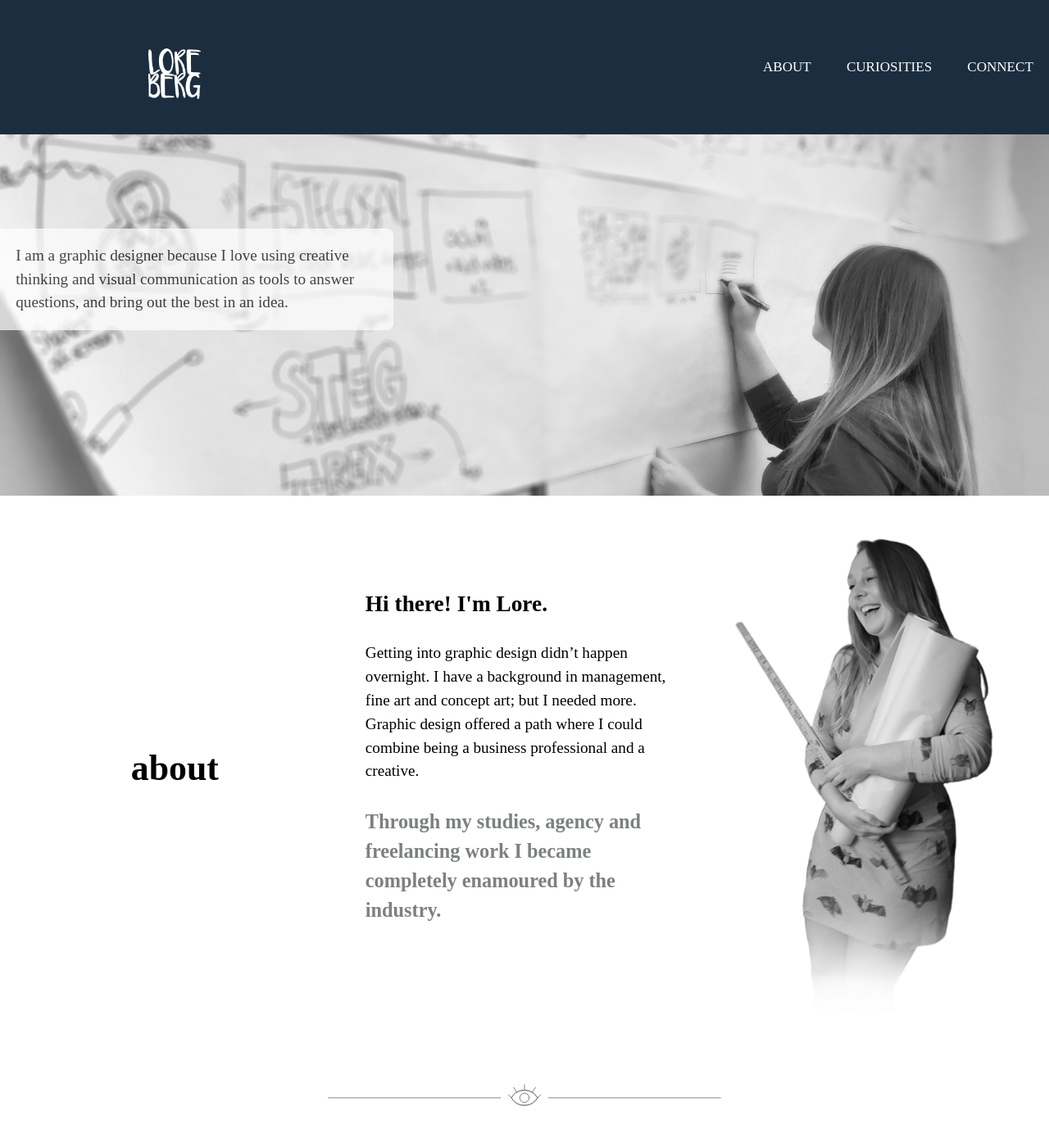
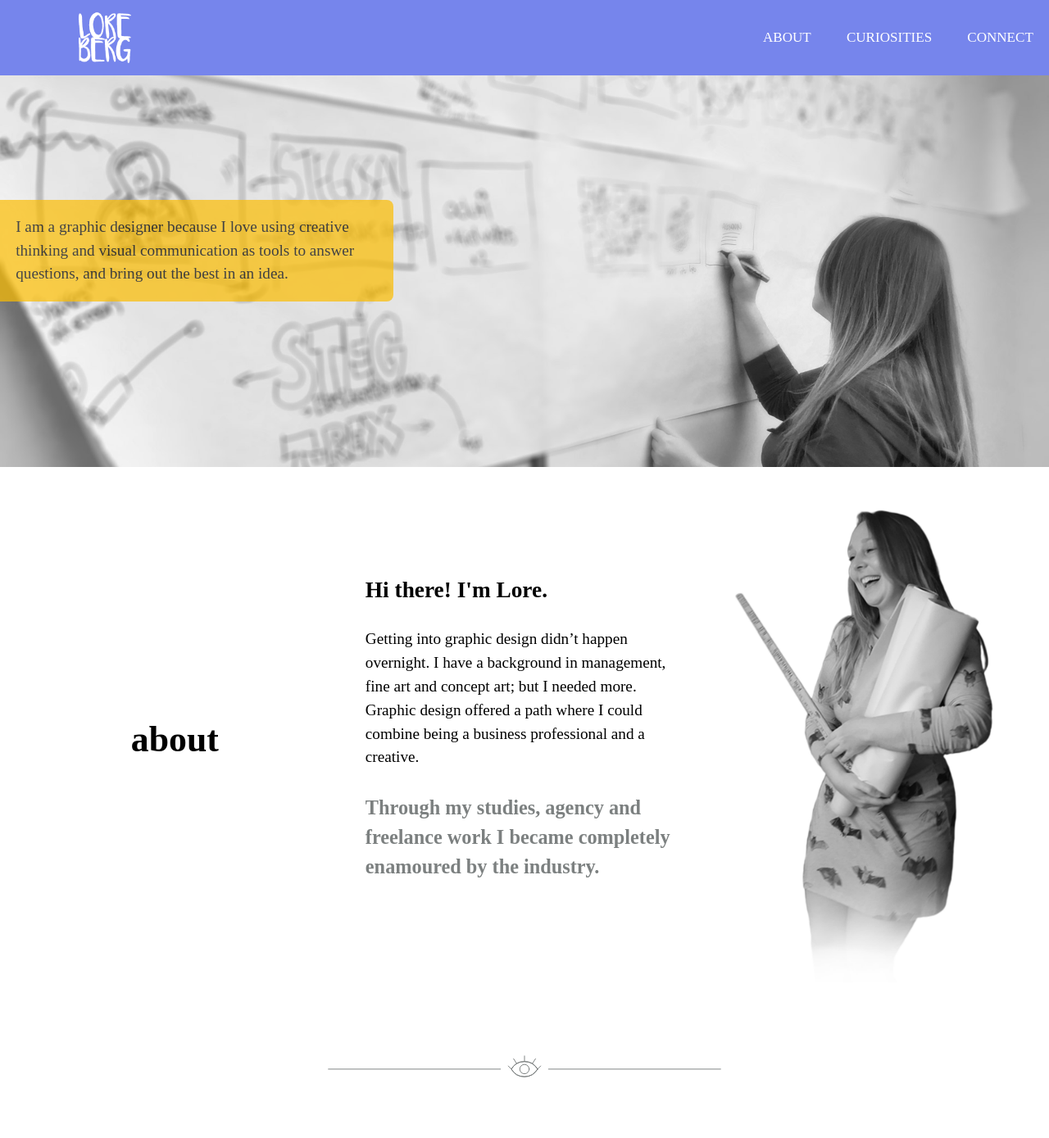
Before and after one commit to laurenberg/graphicsoflore.ca, a Jekyll site: the page built from index.html, in a window 1280 px wide and 1400 px high. Shown: the top 1389 px of the window at 82% size. Built offline with Jekyll 4.4.1, drawn with Linux system fonts in a browser that asks for light colours; some web fonts are replaced.

Commit message:
changing colours

```diff
--- a/_layouts/default.html
+++ b/_layouts/default.html
@@ -30,7 +30,7 @@
 
   <header roll="nav">
     <div class="navbar grid fixed grid-middle">
-      <div class="logo tera unit l-1-3 m-1-3 xs-1">
+      <div class="tera unit l-1-3 m-1-3 xs-1">
         <h1 class="logo"><a href="{{site.baseurl}}/" alt="home button"><img class="i-64" src="{{site.baseurl}}/images/logo.png" alt="Lore Berg wordmark"></a></h1>
       </div>
       <div class="nav unit l-2-3 m-2-3 xs-1">
@@ -42,6 +42,9 @@
   </header>
 
   {{content}}
+
+
+</body>
 
   <footer class="footer-distributed" id="connect">
 
@@ -64,7 +67,7 @@
   </footer>
 
   <script src="https://use.typekit.net/mnk4ewv.js"></script>
+  <script type="text/javascript" src="type.js"></script>
   <script>try{Typekit.load({ async: true });}catch(e){}</script>
 
-  </body>
 </html>
--- a/css/main.css
+++ b/css/main.css
@@ -14,7 +14,7 @@ html {
   text-size-adjust: 100%;
   font-family: "Iskra", serif;
   font-family: "Tornac", cursive;
-  background-color: #1c2d3f;
+  background-color: #6abeb8;
   overflow-x: hidden
 }
 
@@ -25,7 +25,7 @@ html {
 /* BASE STYLES */
 body {
   background-color: #fff;
-  overflow-x: hidden
+  overflow-x: hidden;
 }
 
 p {
@@ -58,24 +58,24 @@ h6 {
   font-family: Tornac, cursive;
 }
 
-/* INDEX ANCHORE */
+/* INDEX ANCHOR */
 .anchor {
   display: block;
-  height: 190px;
-  margin-top: -190px;
+  height: 130px;
+  margin-top: -130px;
   visibility: hidden;
 }
 
 .anchortwo {
   display: block;
-  height: 210px;
-  margin-top: -210px;
+  height: 150px;
+  margin-top: -150px;
   visibility: hidden;
 }
 
 /* CUSTOM PADDING */
 .pad-first {
-  margin-top: 175px;
+  margin-top: 135px;
 }
 
 .cs-pad-first {
@@ -93,11 +93,11 @@ h6 {
 }
 
 .fa:hover {
-  color: #edaf20;
+  color: #ffb900;
 }
 
 .hover:hover {
-  color: #edaf20;
+  color: #ffb900;
 }
 
 /* MEDIA and EMPHASIS */
@@ -118,6 +118,10 @@ img {
   color: #1c2d3f;
 }
 
+.cs-img {
+  border-radius: 50%;
+}
+
 .em {
   color: #7C8080;
   max-width: 30em;
@@ -131,14 +135,16 @@ video {
 .navbar {
   top: 0;
   left: 0;
-  background-color: #1c2d3f;
+  background-color: #7685ec;
   width: 100%;
   z-index: 1000;
 }
 
 .logo {
   text-align: center;
-  margin-top: 1.5rem;
+  margin: 0 auto;
+  padding-top: 0.75rem;
+  vertical-align: center;
 }
 
 .logo-cs {
@@ -338,8 +344,8 @@ a {
 
 .btn:hover {
   color: #000;
-  background-color: #edaf20;
-  border-color: #edaf20;
+  background-color: #ffb900;
+  border-color: #ffb900;
 }
 
 .map {
@@ -363,10 +369,16 @@ a {
   margin-right: 1rem;
 }
 
+.showcase {
+  margin: 0 auto;
+  max-width: 50em;
+  margin-bottom: 3rem;
+}
+
 /* FOOTER */
 
 .footer-distributed{
-  background-color: #1c2d3f;
+  background-color: #be48b0;
   box-shadow: 0 1px 1px 0 rgba(0, 0, 0, 0.12);
   box-sizing: border-box;
   width: 100%;
@@ -496,7 +508,7 @@ h2 {
   }
 
   .pad-first {
-    margin-top: 125px;
+    margin-top: 90px;
   }
 
   .cs-pad-first {
@@ -574,7 +586,7 @@ h2 {
 
   .why-b {
     padding: 1rem;
-    background-color: #fff;
+    background-color: #fcbd00;
     width: 50%;
     opacity: 1;
     border-radius: 0 8px 8px 0;
@@ -589,6 +601,11 @@ h2 {
     max-width: 70%;
     display: block;
     margin: 0 auto;
+  }
+
+  .logo {
+    padding-left: 5rem;
+    text-align: left;
   }
 
 }
@@ -655,7 +672,7 @@ h2 {
   }
 
   .cs-pad-first {
-    margin-top: 105px;
+    margin-top: 90px;
   }
 
   .bg-img-quohog {
@@ -752,7 +769,7 @@ h2 {
   }
 
   .pad-first {
-    margin-top: 150px;
+    margin-top: 90px;
   }
 
   .banner-img {
--- a/index.html
+++ b/index.html
@@ -16,7 +16,7 @@ layout: default
     <div class="unit l-1-3 m-1-3 xs-1 me-desc">
       <h3 class="iskra">Hi there! I'm Lore.</h3>
       <p>Getting into graphic design didn’t happen overnight. I have a background in management, fine art and concept art; but I needed more. Graphic design offered a path where I could combine being a business professional and a creative.</p>
-      <p class="em giga"><strong>Through my studies, agency and freelancing work I became completely enamoured by the industry.</strong></p>
+      <p class="em giga"><strong>Through my studies, agency and freelance work I became completely enamoured by the industry.</strong></p>
     </div>
     <div class="unit l-1-3 m-1-3 xs-1">
       <img class="me" src="images/me.jpg" alt="picture of lore berg laughing holding reems of paper and a yard stick">
@@ -31,30 +31,30 @@ layout: default
   <h6 class="center micro iskra"><em>click to see full studies.</em></h6>
   <div class="grid showcase">
     <a href="{{site.baseurl}}/mayofest" class="unit l-1-3 m-1-2 xs-1" alt="click to read full case study">
-      <img class="grayscale img-flex island" src="images/preview/mayo.jpg" alt="preview image music festival branding case study">
+      <img class="img-flex island cs-img grayscale" src="images/preview/mayo.jpg" alt="preview image music festival branding case study">
     </a>
     <a href="{{site.baseurl}}/ddn" class="unit l-1-3 m-1-2 xs-1" alt="click to read full case study">
-      <img class="grayscale img-flex island" src="images/preview/ddn.jpg" alt="preview image for children's show branding case study">
+      <img class="img-flex island cs-img grayscale" src="images/preview/ddn.jpg" alt="preview image for children's show branding case study">
     </a>
     <a href="{{site.baseurl}}/impact" class="unit l-1-3 m-1-2 xs-1" alt="click to read full case study">
-      <img class="grayscale img-flex island" src="images/preview/impact.jpg" alt="preview image for website design. annual report case study">
+      <img class="img-flex island cs-img grayscale" src="images/preview/impact.jpg" alt="preview image for website design. annual report case study">
     </a>
     <a href="{{site.baseurl}}/alive" class="unit l-1-3 m-1-2 xs-1" alt="click to read full case study">
-      <img class="grayscale img-flex island" src="images/preview/alive.jpg" alt="preview image for isometric illustration">
+      <img class="img-flex island cs-img grayscale" src="images/preview/alive.jpg" alt="preview image for isometric illustration">
     </a>
     <a href="{{site.baseurl}}/map" class="unit l-1-3 m-1-2 xs-1" alt="click to read full case study">
-      <img class="grayscale img-flex island" src="images/preview/map.jpg" alt="preview image for Canadian Blood Services Map of Operations">
+      <img class="img-flex island cs-img grayscale" src="images/preview/map.jpg" alt="preview image for Canadian Blood Services Map of Operations">
     </a>
     <a href="{{site.baseurl}}/homeo" class="unit l-1-3 m-1-2 xs-1" alt="click to read full case study">
-      <img class="grayscale img-flex island" src="images/preview/homeo.jpg" alt="preview image for serif typeface case study">
+      <img class="img-flex island cs-img grayscale" src="images/preview/homeo.jpg" alt="preview image for serif typeface case study">
     </a>
     <a href="{{site.baseurl}}/atomicus" class="unit l-1-3 m-1-2 xs-1" alt="click to read full case study">
-      <img class="grayscale img-flex island" src="images/preview/atomicus.jpg" alt="preview image for serif typeface case study">
+      <img class="img-flex island cs-img grayscale" src="images/preview/atomicus.jpg" alt="preview image for serif typeface case study">
     </a>
     <a href="{{site.baseurl}}/quohog" class="unit l-1-3 m-1-2 xs-1" alt="click to read full case study">
-      <img class="grayscale img-flex island" src="images/preview/quohog-colour.jpg" alt="preview image for serif typeface case study">
+      <img class="img-flex island cs-img grayscale" src="images/preview/quohog-colour.jpg" alt="preview image for serif typeface case study">
     </a>
     <a href="{{site.baseurl}}/sketchbook" class="unit l-1-3 m-1-2 xs-1" alt="click to read full case study">
-      <img class="grayscale img-flex island" src="images/preview/sketch.jpg" alt="preview image for serif typeface case study">
+      <img class="img-flex island cs-img grayscale" src="images/preview/sketch.jpg" alt="preview image for serif typeface case study">
     </a>
   </div>
```
Also changed, not shown: js/type.js (added, +56 -0 lines).
